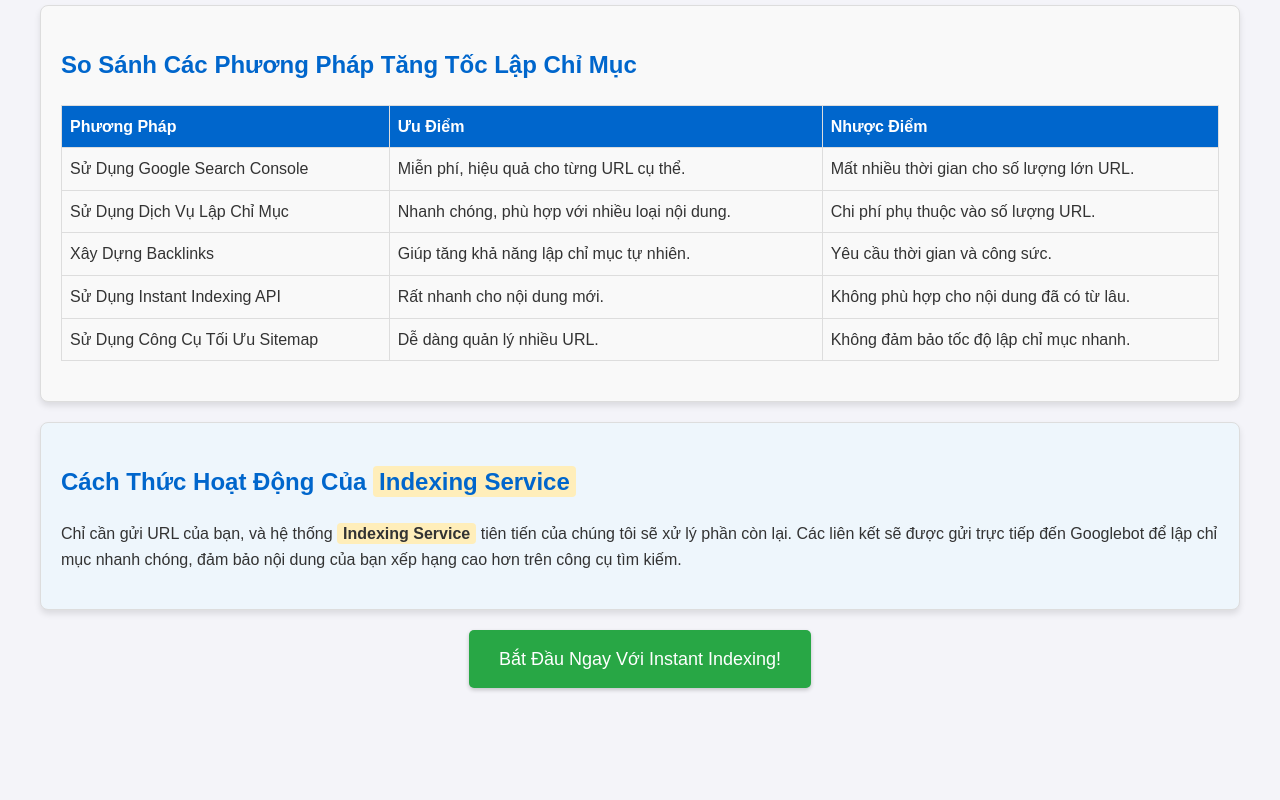
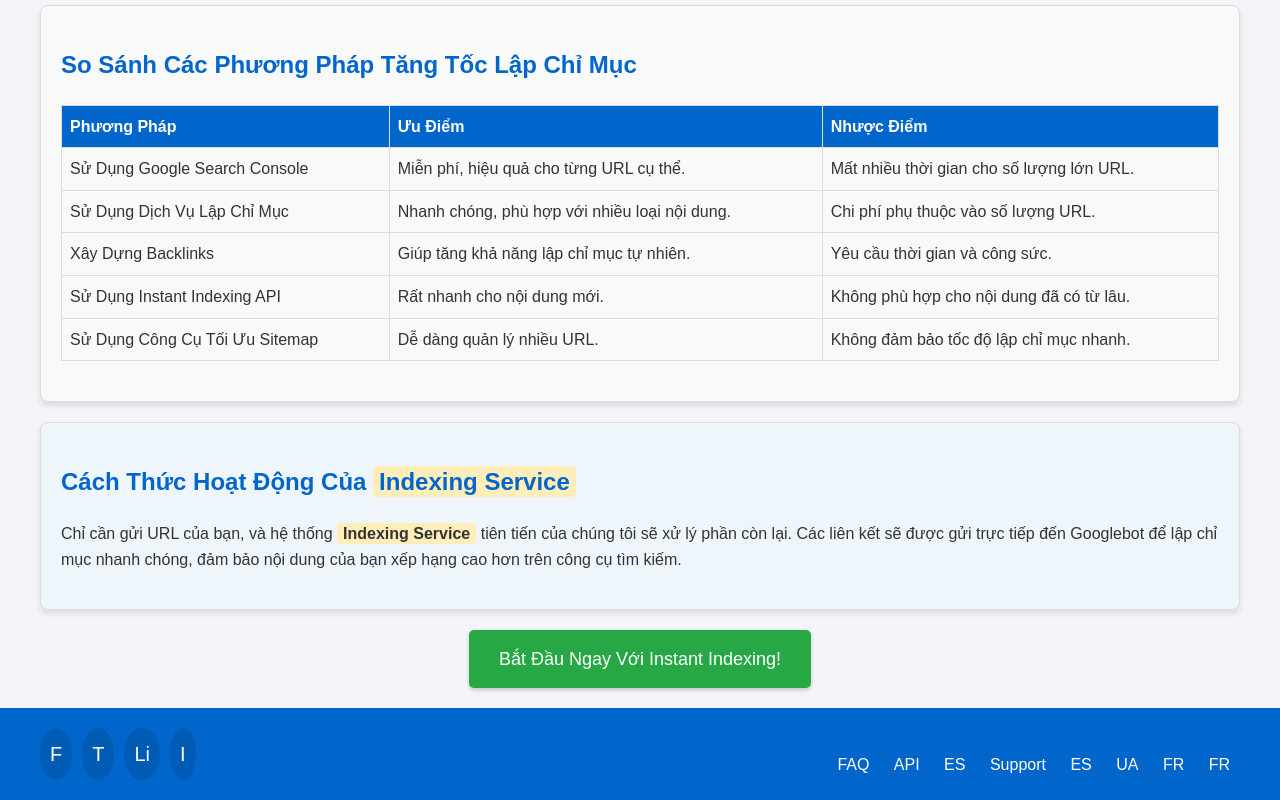
Before and after one commit to SpeedyIndexcom/instantwebpageindexing, a plain HTML site: page index.html in a window 1280 px wide. Shown: the part 1391-2191 px from the top of the page. Before the commit the page ends 2099 px from the top, so only its background shows below. Drawn offline with Linux system fonts and the light colour scheme.

Commit message:
Update index.html

```diff
--- a/index.html
+++ b/index.html
@@ -165,6 +165,53 @@
         .contact-form button:hover {
             background-color: #004999;
         }
+        footer {
+            background-color: #0066cc;
+            color: #fff;
+            padding: 20px 0;
+        }
+        footer .footer-container {
+            max-width: 1200px;
+            margin: 0 auto;
+            padding: 0 20px;
+            display: flex;
+            flex-wrap: wrap;
+            justify-content: space-between;
+            align-items: center;
+        }
+        footer .social-icons {
+            display: flex;
+            gap: 10px;
+        }
+        footer .social-icons a {
+            text-decoration: none;
+            color: #fff;
+            font-size: 20px;
+            padding: 10px;
+            border-radius: 50%;
+            background-color: #005bb5;
+            display: flex;
+            align-items: center;
+            justify-content: center;
+            transition: background-color 0.3s ease;
+        }
+        footer .social-icons a:hover {
+            background-color: #003f7f;
+        }
+        footer .footer-links {
+            text-align: center;
+            margin-top: 20px;
+        }
+        footer .footer-links a {
+            color: #fff;
+            text-decoration: none;
+            margin: 0 10px;
+            display: inline-block;
+            font-size: 16px;
+        }
+        footer .footer-links a:hover {
+            text-decoration: underline;
+        }
     </style>
 </head>
 <body>
@@ -295,5 +342,35 @@
             <a href="https://t.me/speedyindexbot" class="cta-btn">Bắt Đầu Ngay Với Instant Indexing!</a>
         </div>
     </div>
+
+ <!-- Footer Section -->
+    <footer>
+        <div class="footer-container">
+            <!-- Social Media Icons -->
+            <div class="social-icons">
+                <a href="https://www.facebook.com/speedyindexbot" target="_blank" rel="noopener" title="Follow us on Facebook">F</a>
+                <a href="https://x.com/speedyindexbot" target="_blank" rel="noopener" title="Follow us on Twitter">T</a>
+                <a href="https://www.linkedin.com/in/victor-dobrov-speedyindex/" target="_blank" rel="noopener" title="Follow us on LinkedIn">Li</a>
+                <a href="https://www.youtube.com/@speedyindex_com" target="_blank" rel="noopener" title="Follow us on Youtube">I</a>
+            </div>
+
+            <!-- Other Versions and Resources Links -->
+            <div class="footer-links">
+                <a href="https://en.speedyindex.com/faq.html" title="Visit FAQ">FAQ</a>
+                <a href="https://en.speedyindex.com/api.html" title="Visit API">API</a>
+                <a href="https://blog.speedyindex.com" title="SpeedyIndex blog">ES</a>
+                <a href="https://t.me/speedyindex1k" title="Contact Support">Support</a>
+                <a href="https://es.speedyindex.com" title="Visit Spanish Version">ES</a>
+                <a href="https://ua.speedyindex.com" title="Visit Ukrainian Version">UA</a>
+                <a href="https://fr.speedyindex.com" title="Visit French Version">FR</a>
+                 <a href="https://fr.speedyindex.com" title="Visit Turkish Version">FR</a>
+            </div>
+        </div>
+    </footer>
 </body>
 </html>
+
+
+
+</body>
+</html>
```
